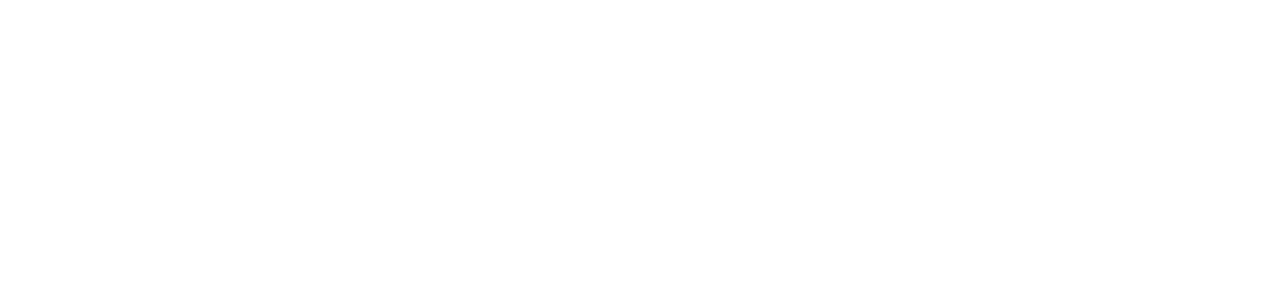
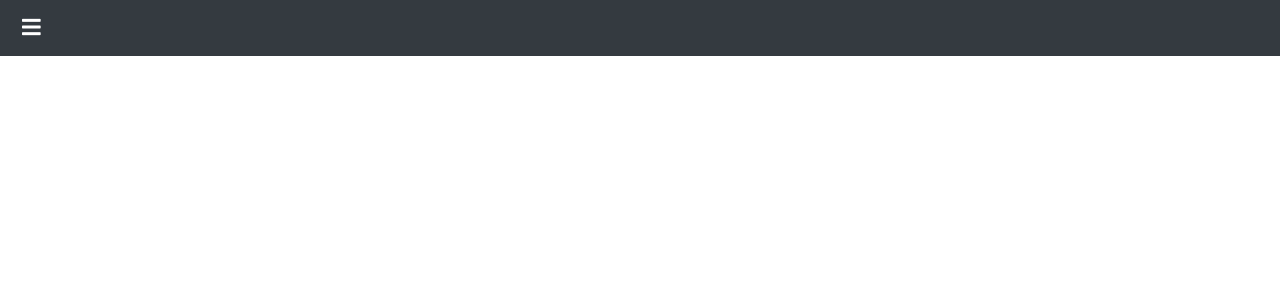
Before and after one commit to Valentin1989/CookBook, an Angular app: page /home in a window 1280 px wide. Before the commit this address led to /. Shown: the top 300 px of the page. Built offline with nearby package versions, Linux system fonts and the light colour scheme.

Commit message:
[FE] add main module, nav component

```diff
--- a/package.json
+++ b/package.json
@@ -33,9 +33,10 @@
     "@angular/cli": "~8.3.20",
     "@angular/compiler-cli": "~8.2.14",
     "@angular/language-service": "~8.2.14",
-    "@types/node": "~8.9.4",
+    "@fortawesome/fontawesome-free": "^5.12.0",
     "@types/jasmine": "~3.3.8",
     "@types/jasminewd2": "~2.0.3",
+    "@types/node": "~8.9.4",
     "codelyzer": "^5.0.0",
     "jasmine-core": "~3.4.0",
     "jasmine-spec-reporter": "~4.2.1",
--- a/src/app/app-routing.module.ts
+++ b/src/app/app-routing.module.ts
@@ -3,11 +3,13 @@
 
 import { LoginComponent } from './login-module/components/login/login.component';
 import {RegistrationComponent} from './login-module/components/registration/registration.component';
+import {MainPageComponent} from './main-module/components/mainPage/mainPage.component';
 
 
 const routes: Routes = [
-  {path: '', component: LoginComponent},
-  {path: 'registration', component: RegistrationComponent, pathMatch: 'full'}
+  { path: '', component: LoginComponent },
+  { path: 'registration', component: RegistrationComponent, pathMatch: 'full' },
+  { path: 'home', component: MainPageComponent }
 ];
 
 @NgModule({
--- a/src/app/app.module.ts
+++ b/src/app/app.module.ts
@@ -5,6 +5,7 @@
 import { AppComponent } from './app.component';
 
 import { LoginModule } from './login-module/login.module';
+import { MainModule } from './main-module/main.module';
 
 @NgModule({
   declarations: [
@@ -13,7 +14,8 @@
   imports: [
     BrowserModule,
     AppRoutingModule,
-    LoginModule
+    LoginModule,
+    MainModule
   ],
   providers: [],
   bootstrap: [AppComponent]
--- /dev/null
+++ b/src/app/main-module/components/mainPage/mainPage.component.html
@@ -0,0 +1,2 @@
+<navigation></navigation>
+<router-outlet></router-outlet>
--- /dev/null
+++ b/src/app/main-module/components/mainPage/mainPage.component.ts
@@ -0,0 +1,10 @@
+import { ChangeDetectionStrategy, Component } from '@angular/core';
+
+@Component({
+  selector: 'main',
+  templateUrl: './mainPage.component.html',
+  styleUrls: ['./mainPage.component.scss'],
+  changeDetection: ChangeDetectionStrategy.OnPush
+})
+
+export class MainPageComponent { }
--- /dev/null
+++ b/src/app/main-module/components/navigation/navigation.component.html
@@ -0,0 +1,7 @@
+<nav class="navbar navbar-dark bg-dark">
+  <button type="button"
+          (click)="openMenu()"
+          class="menu-toggle">
+    <i class="fas fa-bars fa-lg"></i>
+  </button>
+</nav>
--- /dev/null
+++ b/src/app/main-module/components/navigation/navigation.component.scss
@@ -0,0 +1,17 @@
+nav {
+  padding-top: 15px;
+  padding-bottom: 15px;
+
+  .menu-toggle {
+    border: none;
+    background: transparent;
+
+    &:focus {
+      outline: none;
+    }
+
+    i {
+      color: #fff;
+    }
+  }
+}
--- /dev/null
+++ b/src/app/main-module/components/navigation/navigation.component.ts
@@ -0,0 +1,15 @@
+import {ChangeDetectionStrategy, Component} from '@angular/core';
+
+@Component({
+  selector: 'navigation',
+  templateUrl: './navigation.component.html',
+  styleUrls: ['./navigation.component.scss'],
+  changeDetection: ChangeDetectionStrategy.OnPush
+})
+
+export class NavigationComponent {
+
+  public openMenu(): void {
+    console.log('open menu');
+  }
+}
--- a/src/styles.scss
+++ b/src/styles.scss
@@ -1,5 +1,6 @@
 /* You can add global styles to this file, and also import other style files */
 @import "~bootstrap/dist/css/bootstrap.css";
+@import "~@fortawesome/fontawesome-free/css/all.min.css";
 
 html, body {
   height: 100%;
```
Also changed, not shown: src/app/main-module/main.module.ts (added, +14 -0 lines), src/app/main-module/components/mainPage/mainPage.component.scss (added), 1 other file (tests, documents, lock files or other folders).
